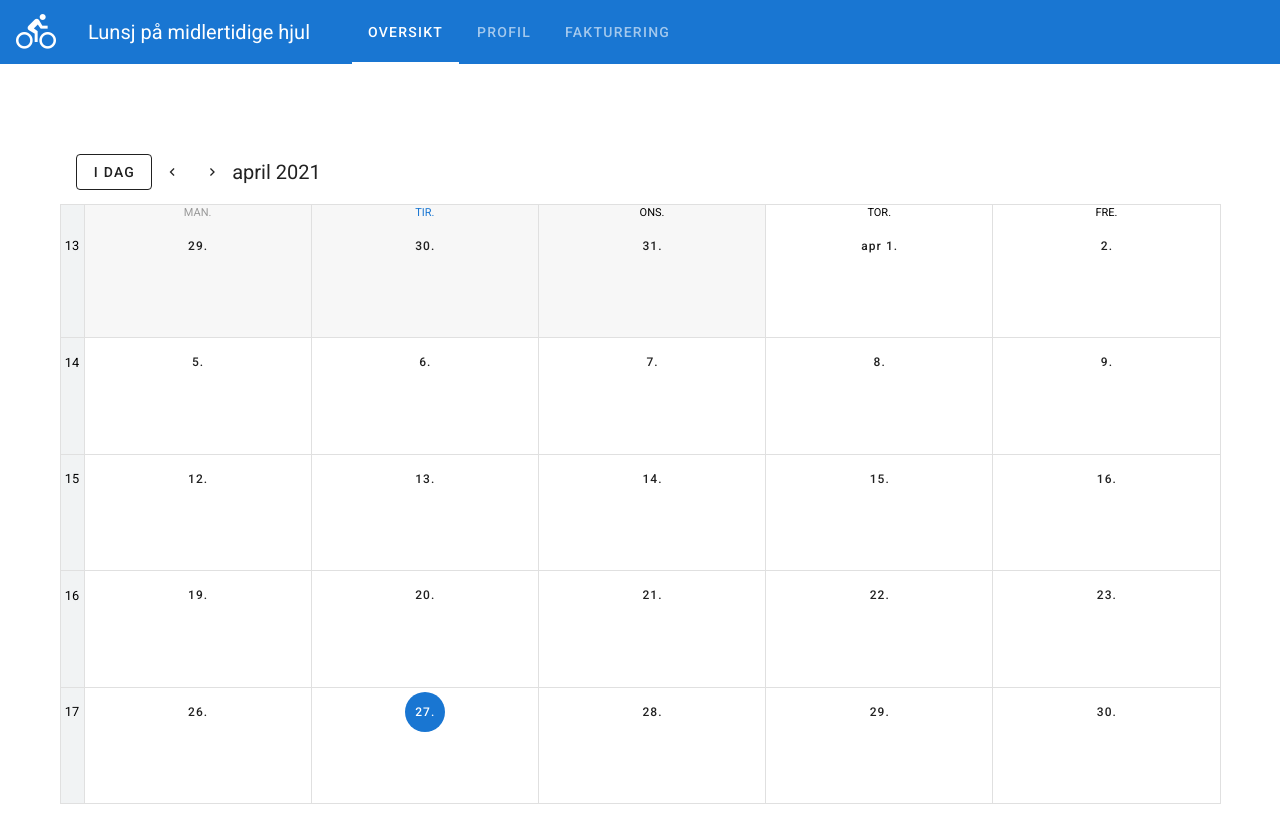
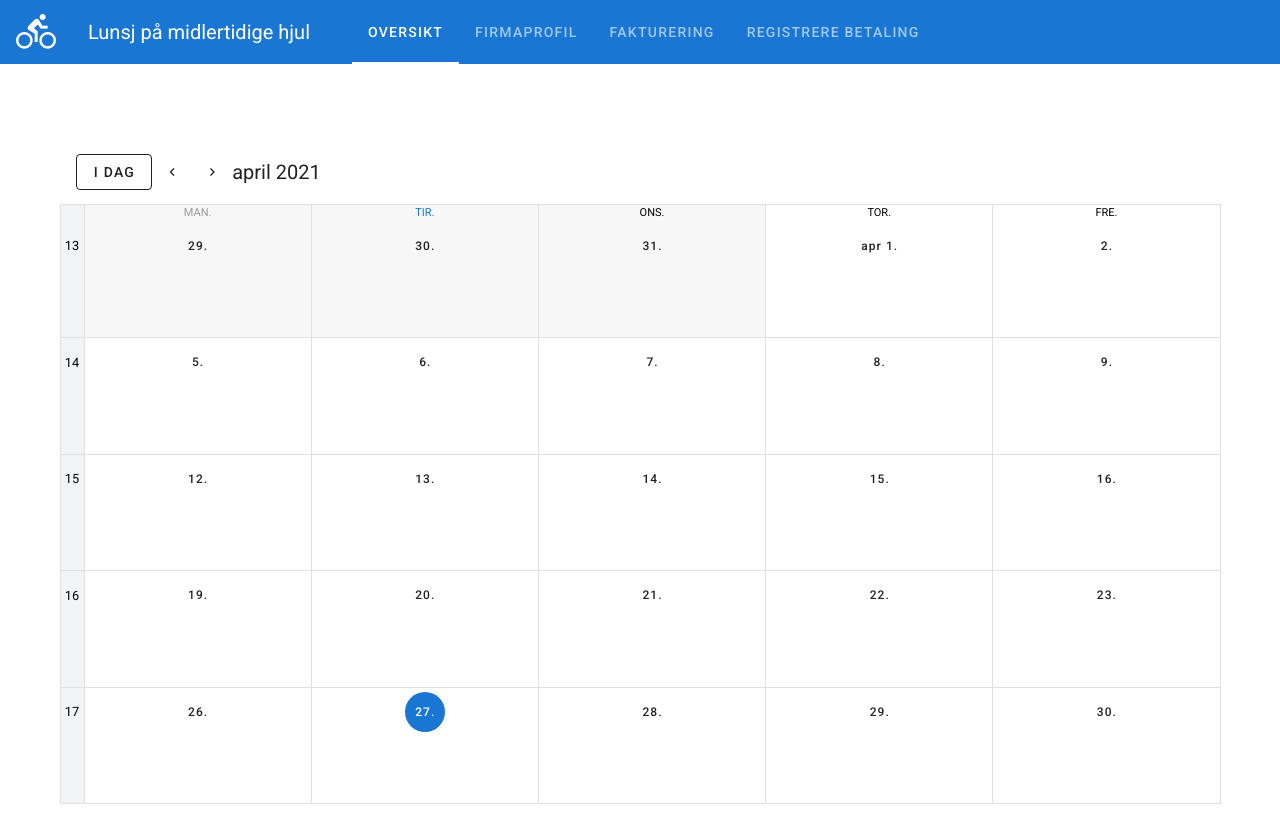
Before and after one commit to synnesorensen/bachelor, a Vue app in the folder clients/webclient/: page / in a window 1280 px wide. Built offline with nearby package versions, Linux system fonts and the light colour scheme.

Commit message:
Added tab to register payments

```diff
--- a/clients/webclient/src/components/Admin/AdminNavBar.vue
+++ b/clients/webclient/src/components/Admin/AdminNavBar.vue
@@ -7,8 +7,9 @@
 			</div>
 			<v-tabs v-model="tab" align-with-title>
 				<v-tab>Oversikt</v-tab>
-                <v-tab>Profil</v-tab>
+                <v-tab>Firmaprofil</v-tab>
 				<v-tab>Fakturering</v-tab>
+                <v-tab>Registrere betaling</v-tab>
 			</v-tabs>
 		</v-app-bar>
 		<v-main>
@@ -16,6 +17,7 @@
 				<v-tab-item><AdminOverview /></v-tab-item>
                 <v-tab-item><AdminProfile /></v-tab-item>
 				<v-tab-item><AdminInvoicing /></v-tab-item>
+                <v-tab-item><AdminPayments /></v-tab-item>
 			</v-tabs-items>
 		</v-main>
 	</v-container>
@@ -27,12 +29,14 @@ import Component from 'vue-class-component';
 import AdminOverview from './AdminOverview.vue';
 import AdminInvoicing from './AdminInvoicing.vue';
 import AdminProfile from './AdminProfile.vue';
+import AdminPayments from './AdminPayments.vue';
 
 @Component({
 	components: {
 		AdminOverview,
 		AdminInvoicing,
-        AdminProfile
+        AdminProfile,
+        AdminPayments
 	},
 })
 export default class AdminNavBar extends Vue {
--- /dev/null
+++ b/clients/webclient/src/components/Admin/AdminPayments.vue
@@ -0,0 +1,14 @@
+<template>
+
+</template>
+
+<script lang="ts">
+import Vue from 'vue';
+import Component from 'vue-class-component';
+import * as interfaces from "../../../../../server/src/interfaces";
+
+@Component
+export default class AdminPayments extends Vue {
+
+}
+</script>
```
